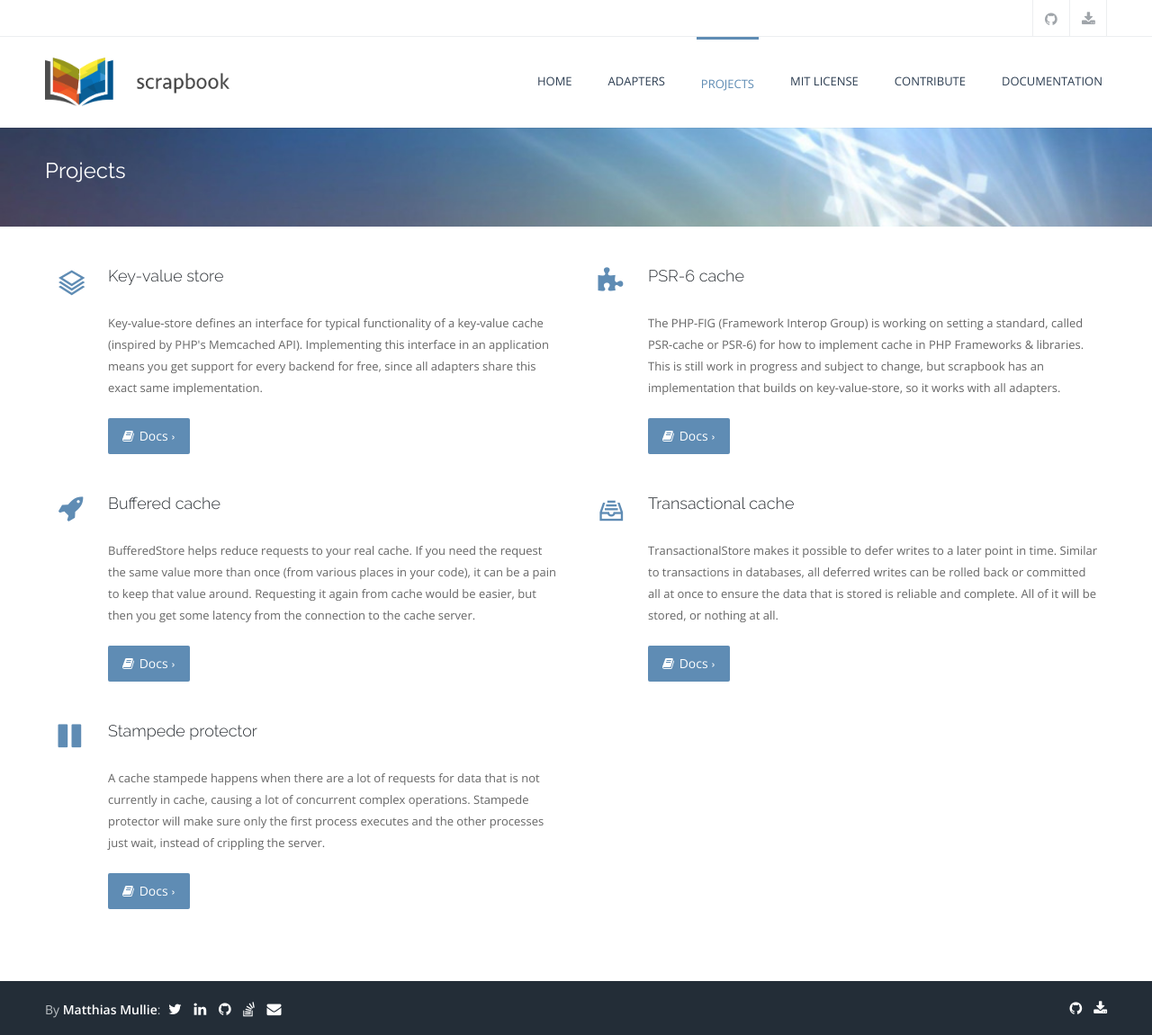
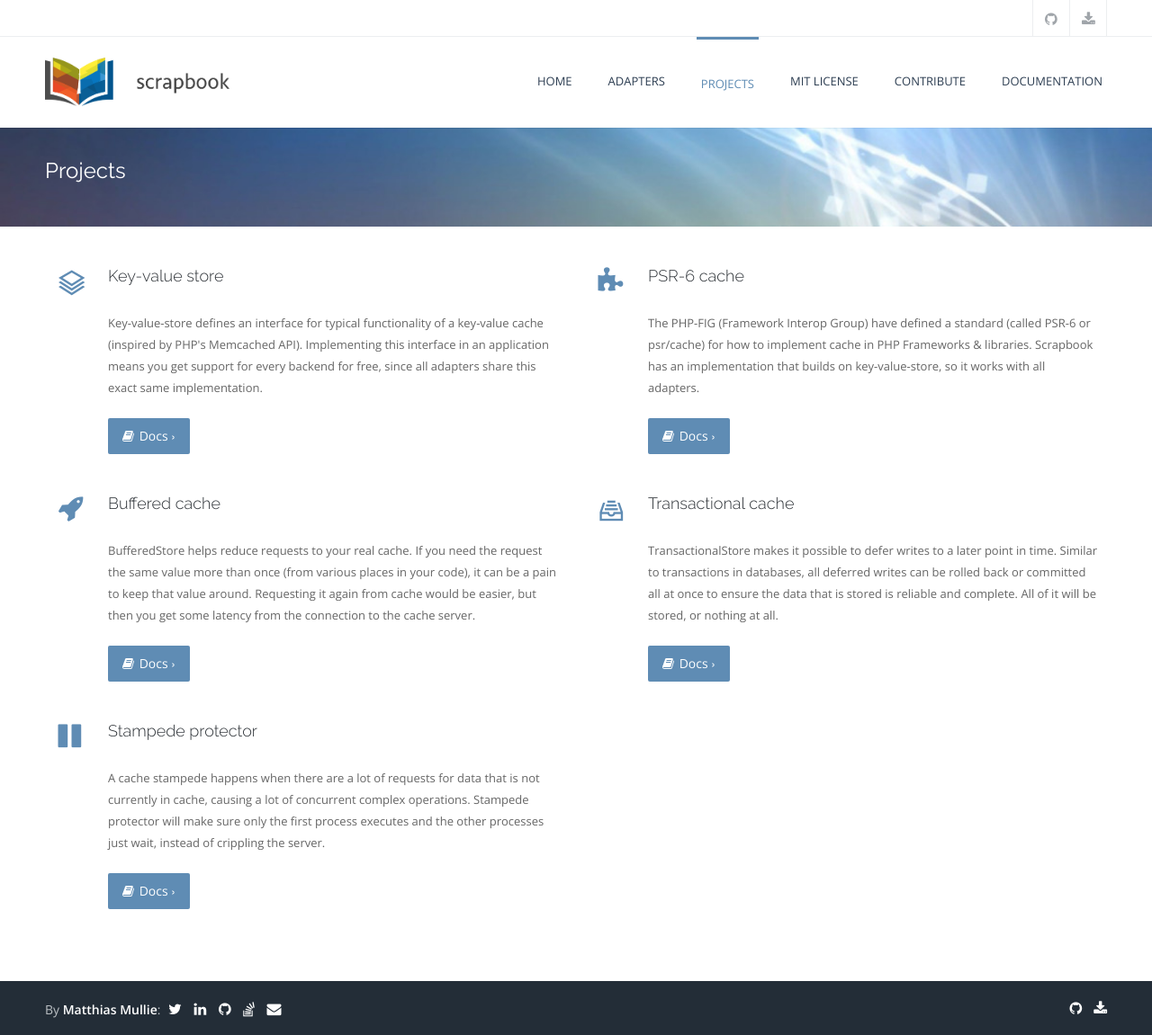
Before and after one commit to matthiasmullie/scrapbook, a Jekyll site: the page built from projects.html, in a window 1280 px wide and 1151 px high. Shown: the whole window at 90% size. Built offline with Jekyll 4.4.1, drawn with Linux system fonts in a browser that asks for light colours; Markdown is read by kramdown in place of the engine named in the settings.

Commit message:
PSR-6 has landed

```diff
--- a/projects/psr-cache.md
+++ b/projects/psr-cache.md
@@ -1,7 +1,7 @@
 ---
 layout: project
 title: PSR-6 cache
-description: The PHP-FIG (Framework Interop Group) is working on setting a standard, called PSR-cache or PSR-6) for how to implement cache in PHP Frameworks & libraries. This is still work in progress and subject to change, but scrapbook has an implementation that builds on key-value-store, so it works with all adapters.
+description: The PHP-FIG (Framework Interop Group) have defined a standard (called PSR-6 or psr/cache) for how to implement cache in PHP Frameworks & libraries. Scrapbook has an implementation that builds on key-value-store, so it works with all adapters.
 weight: 1
 icon: fa fa-puzzle-piece
 namespace: MatthiasMullie\Scrapbook\Psr6
@@ -34,14 +34,11 @@ $pool->save($item);
 is an attempt to standardize how cache is implemented across frameworks &
 libraries in the PHP landscape.
 
-Judging from the current proposal, it will be a relatively simple &
-straightforward interface, which will support fewer features than
-MatthiasMullie\Scrapbook\KeyValueStore (e.g. CAS is missing). But it will
-- hopefully - make for a less fragmented PHP cache landscape (which, yes,
-Scrapbook is contributing to.)
+It's a relatively simple & straightforward interface, which supports fewer
+features than MatthiasMullie\Scrapbook\KeyValueStore (e.g. CAS is missing).
+But it will - hopefully - make for a less fragmented PHP cache landscape (which,
+ironically, Scrapbook is contributing to.)
 
 This project bridges the gap between MatthiasMullie\Scrapbook\KeyValueStore
 based adapters & extras, and PSR-6: any of the Scrapbook tools are accessible
 in a PSR-6 compatible manner.
-
-PSR-6 is still work in progress. If it changes, so will this code.
```
